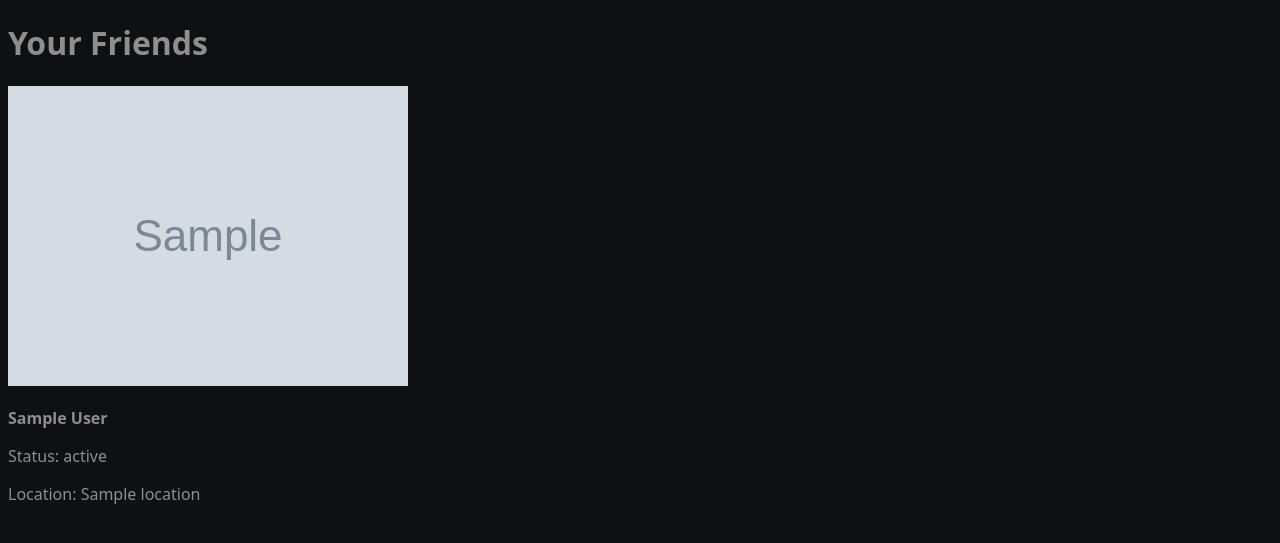
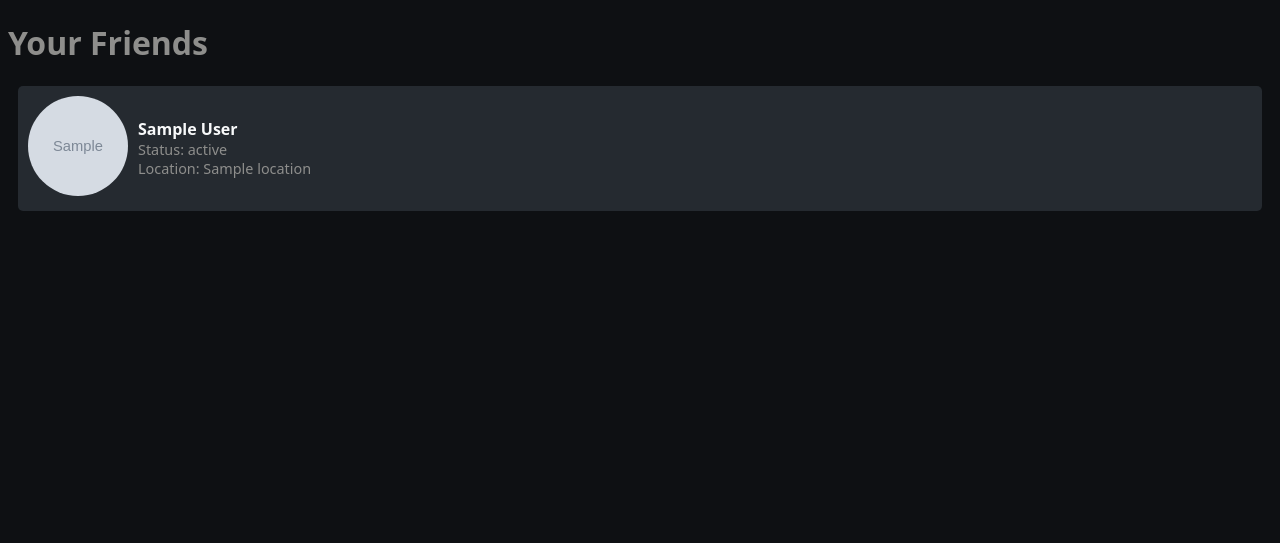
Before and after one commit to rain-1/vrchat-friends-list-py, a Flask app: template templates/friends.html in a window 1280 px wide. Shown: the top 543 px of the page. Run offline with Flask 3, Linux system fonts and the light colour scheme; the template is opened without the code that fills it: most values are stand-ins (such as "Sample title", 1, 10 or a date in 2020); grey boxes marked "Sample" are stand-in pictures.

Commit message:
improve the style of friends

```diff
--- a/static/style.css
+++ b/static/style.css
@@ -121,3 +121,32 @@ a {
   font-style: italic;
   color: #555;
 }
+
+
+.thumbnail{
+    width: 100px;
+    height: 100px;
+    border-radius: 50%;
+    object-fit: cover;
+}
+/* Friend Styling */
+.friend-card {
+    background-color: rgb(37,42,48); /*foreground A*/
+    border-radius: 5px;
+    padding: 10px;
+    margin: 10px;
+    display: flex; /* to make it compact, with image on the left */
+    align-items: center; /* vertically center content */
+    gap: 10px;
+}
+
+.friend-name {
+    color: rgb(248, 249, 250);
+    margin: 0;
+}
+
+.friend-status,
+.friend-location {
+    margin: 0;
+    font-size: 0.9em; /* Slightly smaller for details */
+}
--- a/templates/friends.html
+++ b/templates/friends.html
@@ -9,19 +9,23 @@
 <body>
     <div class="container">
         <h1>Your Friends</h1>
-        <div id="friends-list">
+        <div id="friends-list" class="friend-card-container">
             {% if friends %}
                 {% for friend in friends %}
                     {% if friend.location != "offline" %}
-                        <div class="friend-item">
-                            {% if friend.profilePicOverrideThumbnail %}
-                                <img src="{{ friend.profilePicOverrideThumbnail }}" alt="{{ friend.displayName }}'s Avatar">
-                            {% else %}
-                                <img src="{{ friend.currentAvatarThumbnailImageUrl }}" alt="{{ friend.displayName }}'s Avatar">
-                            {% endif %}
-                            <p><strong>{{ friend.displayName }}</strong></p>
-                            <p>Status: {{ friend.status }}</p>
-                            <p>Location: {{ friend.location }}</p>
+                        <div class="friend-card">
+                            <div class="thumbnail-container">
+                                {% if friend.profilePicOverrideThumbnail %}
+                                    <img src="{{ friend.profilePicOverrideThumbnail }}" alt="{{ friend.displayName }}'s Avatar" class="thumbnail">
+                                {% else %}
+                                    <img src="{{ friend.currentAvatarThumbnailImageUrl }}" alt="{{ friend.displayName }}'s Avatar" class="thumbnail">
+                                {% endif %}
+                            </div>
+                            <div class="friend-card-content">
+                                <p class="friend-name"><strong>{{ friend.displayName }}</strong></p>
+                                <p class="friend-status">Status: {{ friend.status }}</p>
+                                <p class="friend-location">Location: {{ friend.location }}</p>
+                            </div>
                         </div>
                     {% endif %}
                 {% endfor %}
@@ -30,6 +34,5 @@
             {% endif %}
         </div>
     </div>
-    <script src="{{ url_for('static', filename='friends.js') }}"></script>
 </body>
 </html>
```
